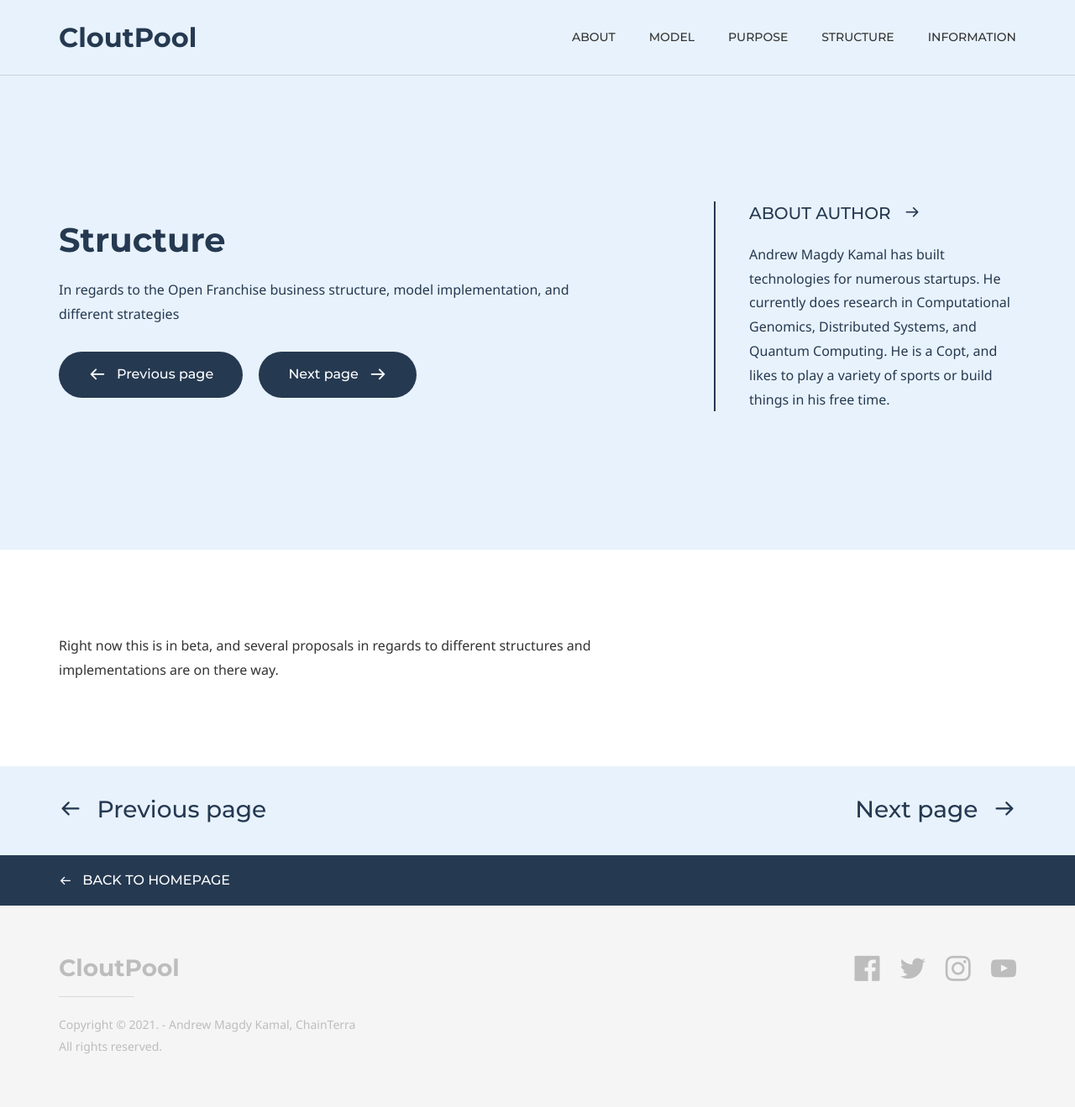
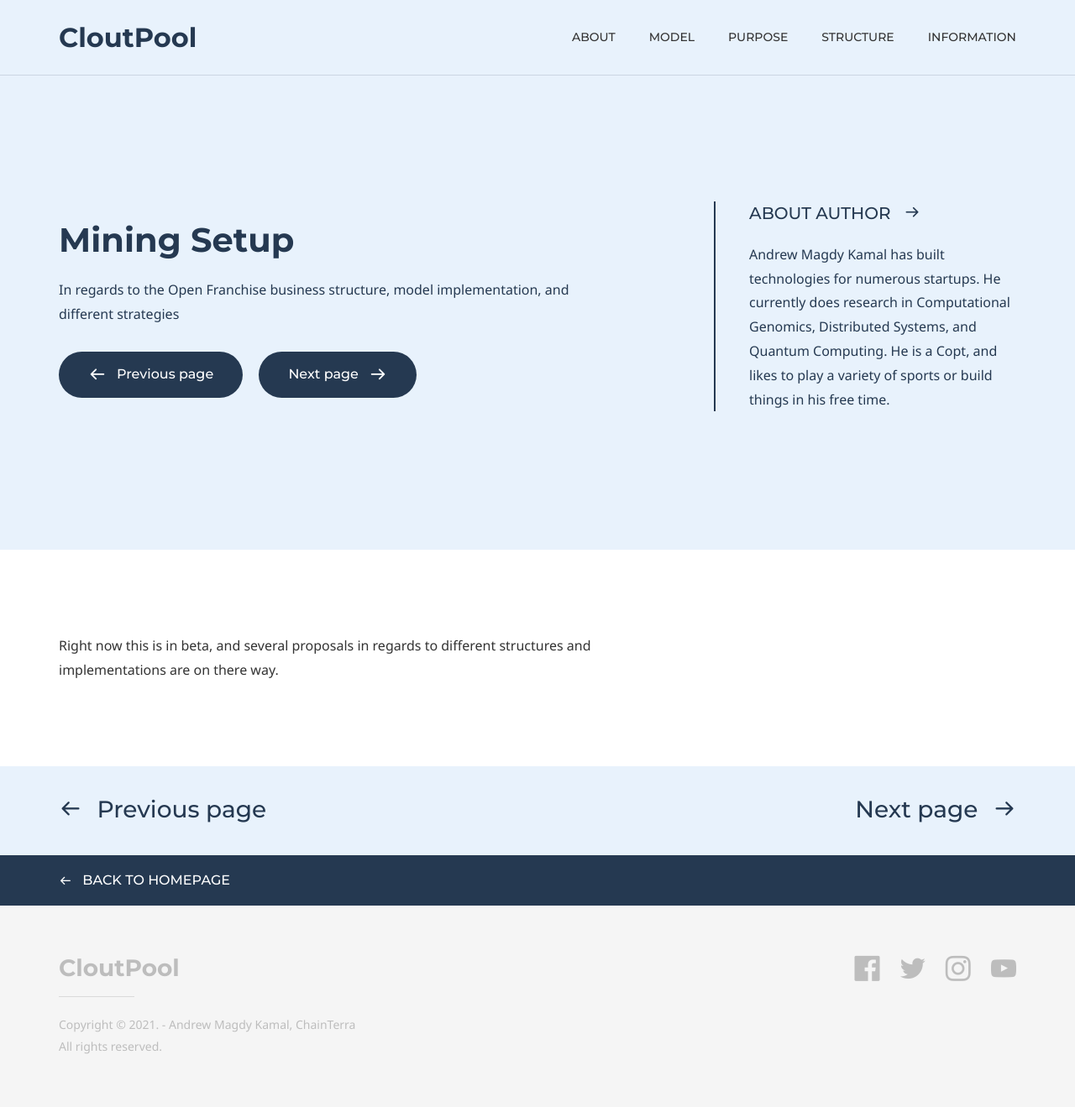
Before and after one commit to ChainTerra/BTCLT-Guide, a Jekyll site: the page built from mining-setup.md, in a window 1280 px wide. Shown: the whole page at 84% size. Built offline with Jekyll 4.4.1, drawn with Linux system fonts in a browser that asks for light colours; some web fonts are replaced.

Commit message:
Update and rename structure.md to mining-setup.md

```diff
--- a/structure.md
+++ b/mining-setup.md
@@ -5,7 +5,7 @@ keywords:
 comments: false
 
 # Hero section
-title: Structure
+title: Mining Setup
 description: In regards to the Open Franchise business structure, model implementation, and different strategies
 
 # Author box
@@ -22,7 +22,7 @@ micro_nav: true
 page_nav:
     prev:
         content: Previous page
-        url: 'https://open-franchise.github.io/purpose/'
+        url: 'https://open-franchise.github.io/cloutpool/'
     next:
         content: Next page
         url: 'https://open-franchise.github.io/information/'
```
